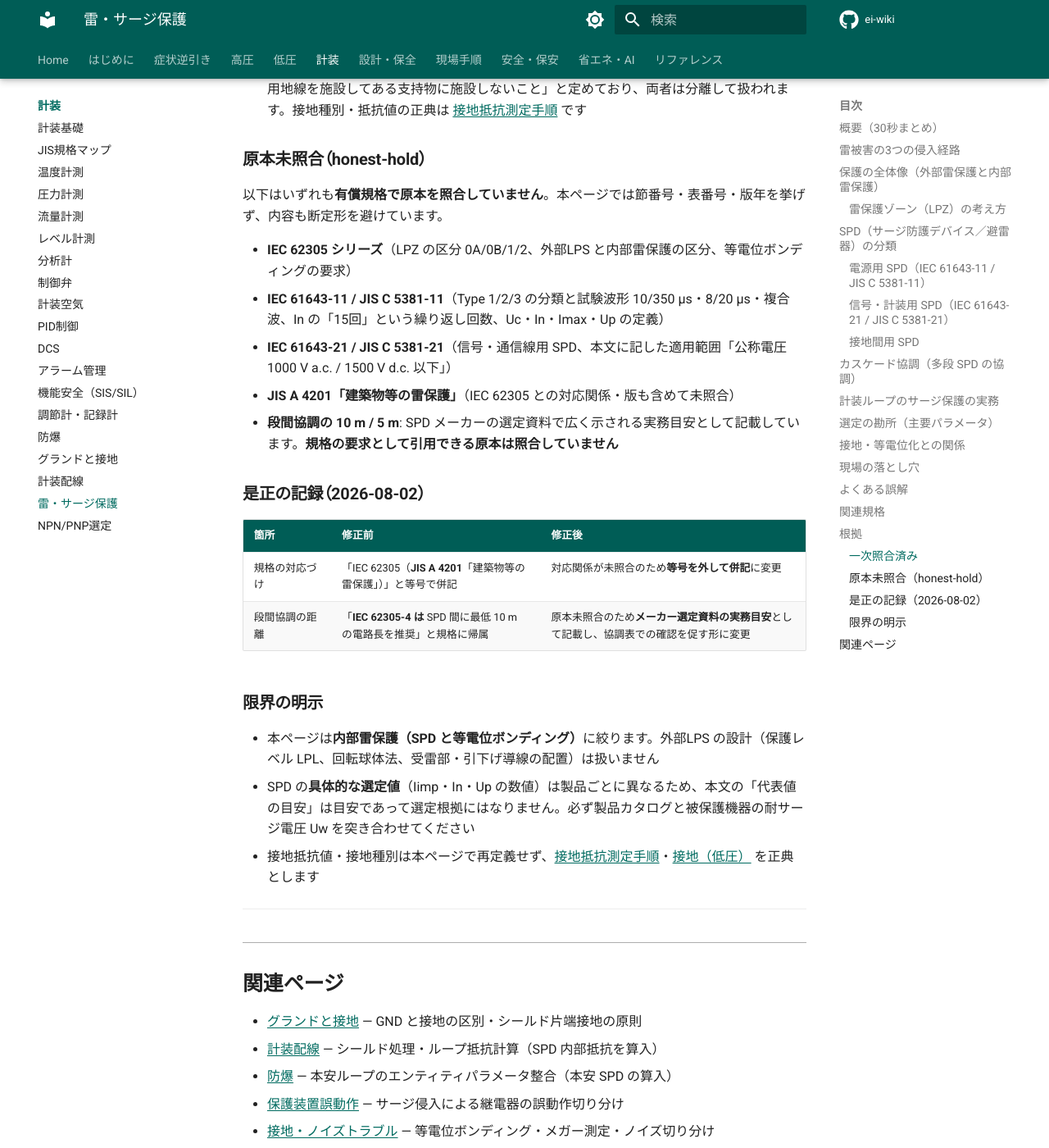
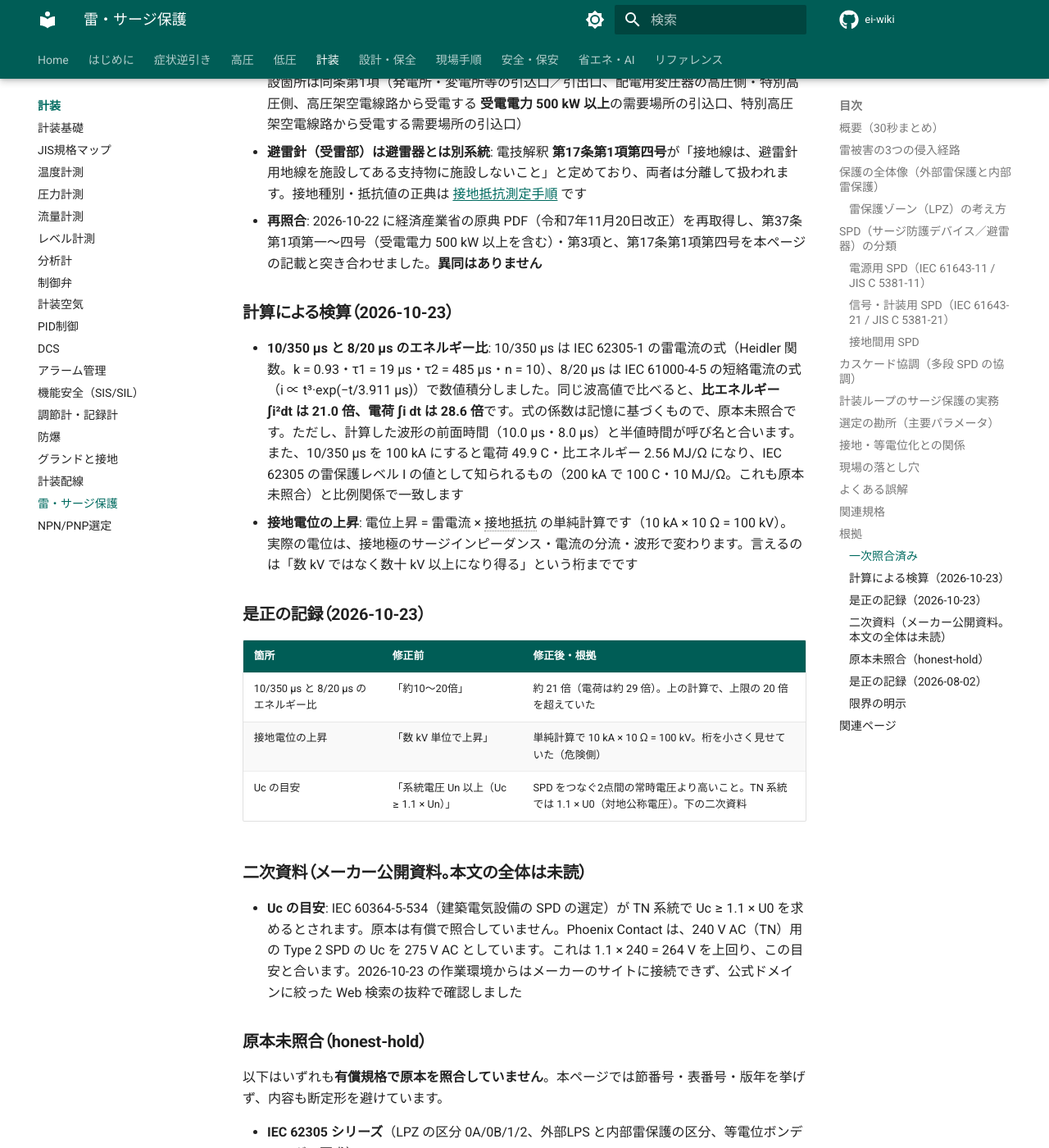
Before and after one commit to kfurufuru/ei-wiki, an MkDocs documentation site: the page built from docs/03-keiso/lightning-surge.md, in a window 1280 px wide and 1400 px high, scrolled down 7742 px. Shown: the whole window at 82% size. Built offline with MkDocs 1.6.1 and Material for MkDocs 9.7.7, drawn with Linux system fonts in a browser that asks for light colours; comment, search, counter and statistics services are not loaded; some of the changed text lies outside the part shown.

Commit message:
fix(雷・サージ保護): エネルギー比を約21倍に、接地電位上昇の桁を是正、Uc の基準を U0 に
- 10/350 µs と 8/20 µs: 波形式の数値積分で比エネルギー 21.0 倍・電荷 28.6 倍（旧「約10〜20倍」）
- 接地電位上昇: 10 kA × 10 Ω = 100 kV（旧「数 kV 単位」は危険側の過小評価）
- Uc: SPD をつなぐ2点間の常時電圧が基準、TN で 1.1 × U0（IEC 60364-5-534・原本未照合、メーカー資料と一致）
- 電技解釈 第37条・第17条第1項第四号を原典 PDF で再照合、異同なし

Co-Authored-By: Claude Opus 5.5 <noreply@anthropic.com>
Claude-Session: https://claude.ai/code/session_014hFAKga6G9WfD9E6Ry5rht

````diff
--- a/docs/03-keiso/lightning-surge.md
+++ b/docs/03-keiso/lightning-surge.md
@@ -8,7 +8,7 @@ tags:
 audience:
   - 電気担当
   - 計装担当
-last_verified: 2026-08-02
+last_verified: 2026-10-23
 ---
 
 # 雷・サージ保護
@@ -41,7 +41,7 @@ last_verified: 2026-08-02
 
 !!! danger "実害が多いのは誘導雷・地電位上昇"
     屋外フィールド機器から中央制御室までの計装ループは長く、アンテナのように誘導雷を拾います。
-    さらに大地に放流された雷電流で接地電位が数 kV 単位で上昇すると、
+    さらに大地に放流された雷電流で接地電位が上昇すると（単純計算で、雷電流 10 kA が 10 Ω の接地に流れれば 10 kA × 10 Ω = **100 kV**）、
     「接地されているはずの端子」から機器内部へサージが逆流します。
     このため**電源線・信号線・接地の3方向すべて**を守る発想が必要です。
 
@@ -91,7 +91,7 @@ SPD は電源用と信号用で規格が分かれます。
 | Type 3（クラス III） | 1.2/50 µs（電圧）＋ 8/20 µs（電流）の複合波 | 残留サージ | 機器直近（単独使用不可・上流に Type 2 必須） | ― |
 
 !!! danger "10/350 µs と 8/20 µs は別物。取り違えは即故障"
-    同じ波高値でも **10/350 µs（長波尾）は 8/20 µs の約10〜20倍のエネルギー**を運びます。
+    同じ波高値でも **10/350 µs（長波尾）は 8/20 µs の約 21 倍のエネルギー（比エネルギー ∫i²dt）と約 29 倍の電荷**を運びます（下の「根拠」の計算）。
     直撃雷電流を処理すべき箇所（Type 1 が要る受電点）に Type 2 を付けると、
     エネルギー超過で SPD 自体が破壊されます。**設置場所に応じた Type を選ぶ**のが鉄則です。
 
@@ -163,7 +163,7 @@ SPD のカタログ値は次の4つを軸に、被保護機器の耐サージ電
 
 | 記号 | 名称 | 意味 | 選定の考え方 |
 |------|------|------|------------|
-| Uc | 最大連続使用電圧 | 常時印加してよい上限電圧 | 系統電圧 Un 以上（Uc ≥ 1.1 × Un が目安）。低すぎると常時劣化 |
+| Uc | 最大連続使用電圧 | 常時印加してよい上限電圧 | SPD をつなぐ2点間（L–N、L–PE など）に常時かかる電圧より高いこと。TN 系統では 1.1 × U0（U0 は対地公称電圧）以上とされる（原本未照合。下の「根拠」）。低すぎると常時劣化 |
 | In | 公称放電電流 | 8/20 µs で繰り返し（15回）耐える電流 | 想定サージ頻度・場所に対し余裕をもたせる |
 | Imax | 最大放電電流 | 8/20 µs で1回耐える上限 | まれな大サージへの耐量 |
 | Up | 電圧防護レベル | 放電時に SPD 端子間に残る電圧（制限電圧） | **被保護機器の耐サージ電圧 Uw より十分低いこと** |
@@ -172,7 +172,7 @@ SPD のカタログ値は次の4つを軸に、被保護機器の耐サージ電
     正しい大小関係は次のとおりです。
 
     ```text
-    Un（系統電圧） < Uc（連続使用電圧） < Up（制限電圧） < Uw（機器の耐サージ電圧）
+    常時の電圧（SPD の端子間） < Uc（連続使用電圧） < Up（制限電圧） < Uw（機器の耐サージ電圧）
     ```
 
     Uc は「常時壊れない」下限、Up は「サージ時に機器を守れる」上限を決めます。
@@ -243,6 +243,24 @@ SPD のカタログ値は次の4つを軸に、被保護機器の耐サージ電
 
 - **高圧・特別高圧の電路に施設する避雷器にはA種接地工事**: 電技解釈 **第37条第3項**（原典 PDF「電気設備の技術基準の解釈」令和7年11月版で 2026-08-02 に逐語照合）。避雷器の施設箇所は同条第1項（発電所・変電所等の引込口／引出口、配電用変圧器の高圧側・特別高圧側、高圧架空電線路から受電する **受電電力 500 kW 以上**の需要場所の引込口、特別高圧架空電線路から受電する需要場所の引込口）
 - **避雷針（受雷部）は避雷器とは別系統**: 電技解釈 **第17条第1項第四号**が「接地線は、避雷針用地線を施設してある支持物に施設しないこと」と定めており、両者は分離して扱われます。接地種別・抵抗値の正典は [接地抵抗測定手順](../guidelines/grounding-inspection.md) です
+- **再照合**: 2026-10-22 に経済産業省の原典 PDF（令和7年11月20日改正）を再取得し、第37条第1項第一〜四号（受電電力 500 kW 以上を含む）・第3項と、第17条第1項第四号を本ページの記載と突き合わせました。**異同はありません**
+
+### 計算による検算（2026-10-23）
+
+- **10/350 µs と 8/20 µs のエネルギー比**: 10/350 µs は IEC 62305-1 の雷電流の式（Heidler 関数。k = 0.93・τ1 = 19 µs・τ2 = 485 µs・n = 10）、8/20 µs は IEC 61000-4-5 の短絡電流の式（i ∝ t³·exp(−t/3.911 µs)）で数値積分しました。同じ波高値で比べると、**比エネルギー ∫i²dt は 21.0 倍、電荷 ∫i dt は 28.6 倍**です。式の係数は記憶に基づくもので、原本未照合です。ただし、計算した波形の前面時間（10.0 µs・8.0 µs）と半値時間が呼び名と合います。また、10/350 µs を 100 kA にすると電荷 49.9 C・比エネルギー 2.56 MJ/Ω になり、IEC 62305 の雷保護レベル I の値として知られるもの（200 kA で 100 C・10 MJ/Ω。これも原本未照合）と比例関係で一致します
+- **接地電位の上昇**: 電位上昇 = 雷電流 × 接地抵抗 の単純計算です（10 kA × 10 Ω = 100 kV）。実際の電位は、接地極のサージインピーダンス・電流の分流・波形で変わります。言えるのは「数 kV ではなく数十 kV 以上になり得る」という桁までです
+
+### 是正の記録（2026-10-23）
+
+| 箇所 | 修正前 | 修正後・根拠 |
+|---|---|---|
+| 10/350 µs と 8/20 µs のエネルギー比 | 「約10〜20倍」 | 約 21 倍（電荷は約 29 倍）。上の計算で、上限の 20 倍を超えていた |
+| 接地電位の上昇 | 「数 kV 単位で上昇」 | 単純計算で 10 kA × 10 Ω = 100 kV。桁を小さく見せていた（危険側） |
+| Uc の目安 | 「系統電圧 Un 以上（Uc ≥ 1.1 × Un）」 | SPD をつなぐ2点間の常時電圧より高いこと。TN 系統では 1.1 × U0（対地公称電圧）。下の二次資料 |
+
+### 二次資料（メーカー公開資料。本文の全体は未読）
+
+- **Uc の目安**: IEC 60364-5-534（建築電気設備の SPD の選定）が TN 系統で Uc ≥ 1.1 × U0 を求めるとされます。原本は有償で照合していません。Phoenix Contact は、240 V AC（TN）用の Type 2 SPD の Uc を 275 V AC としています。これは 1.1 × 240 = 264 V を上回り、この目安と合います。2026-10-23 の作業環境からはメーカーのサイトに接続できず、公式ドメインに絞った Web 検索の抜粋で確認しました
 
 ### 原本未照合（honest-hold）
 
@@ -250,6 +268,7 @@ SPD のカタログ値は次の4つを軸に、被保護機器の耐サージ電
 
 - **IEC 62305 シリーズ**（LPZ の区分 0A/0B/1/2、外部LPS と内部雷保護の区分、等電位ボンディングの要求）
 - **IEC 61643-11 / JIS C 5381-11**（Type 1/2/3 の分類と試験波形 10/350 µs・8/20 µs・複合波、In の「15回」という繰り返し回数、Uc・In・Imax・Up の定義）
+- **IEC 60364-5-534**（Uc ≥ 1.1 × U0 の要求。上の二次資料のとおり）
 - **IEC 61643-21 / JIS C 5381-21**（信号・通信線用 SPD、本文に記した適用範囲「公称電圧 1000 V a.c. / 1500 V d.c. 以下」）
 - **JIS A 4201「建築物等の雷保護」**（IEC 62305 との対応関係・版も含めて未照合）
 - **段間協調の 10 m / 5 m**: SPD メーカーの選定資料で広く示される実務目安として記載しています。**規格の要求として引用できる原本は照合していません**
````
